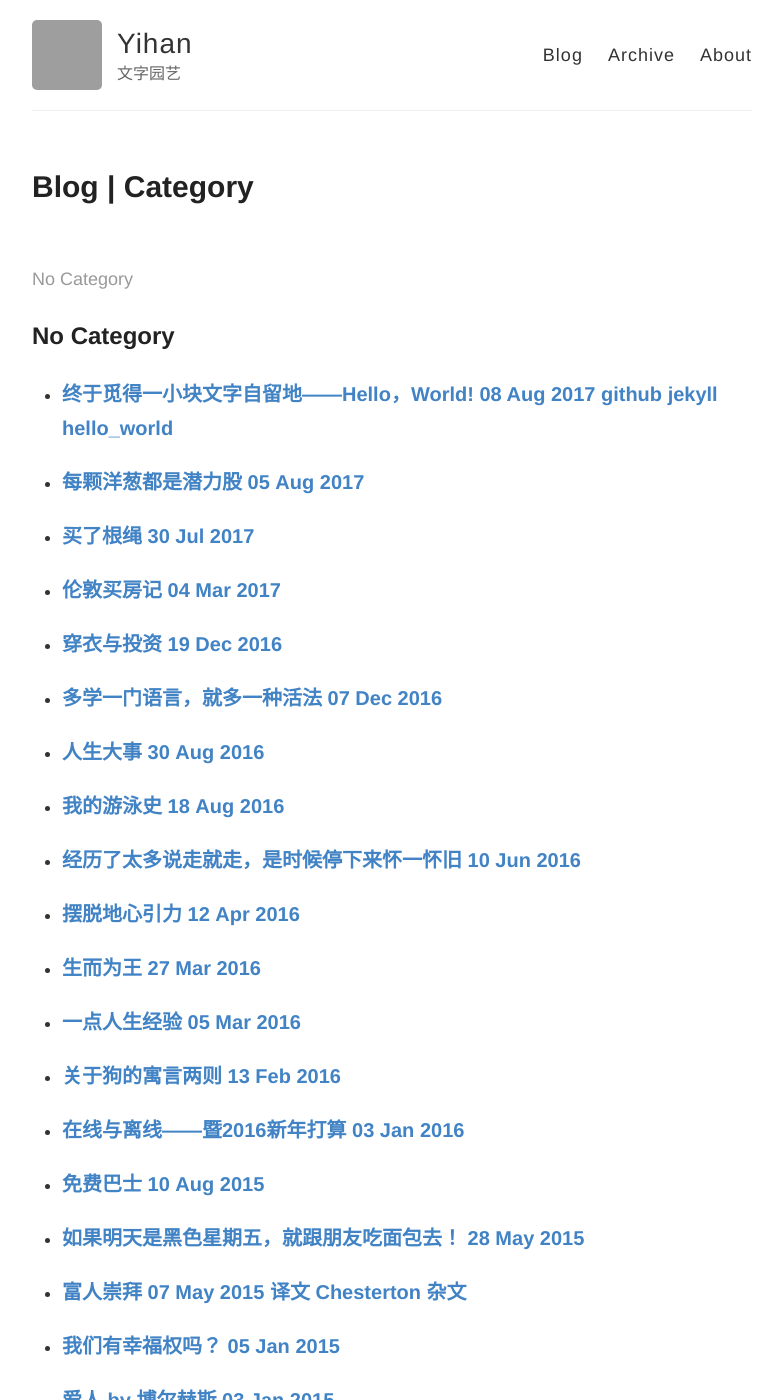
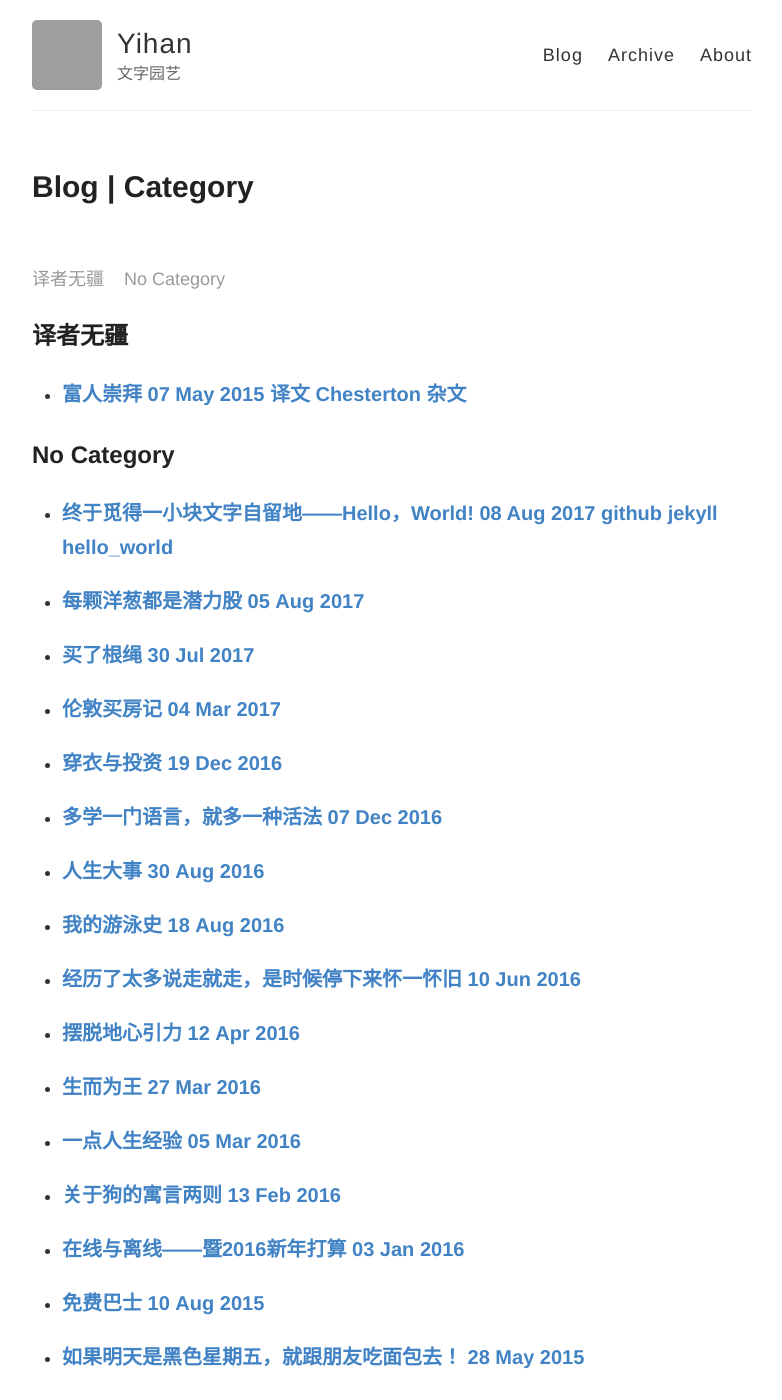
Before and after one commit to yihanxu/yihanxu.github.io, a Jekyll site: the page built from blog/category.html, in a window 1280 px wide and 1400 px high. Shown: the whole window, without its empty margins (248-1030 px from the left). Built offline with Jekyll 4.4.1, drawn with Linux system fonts in a browser that asks for light colours; grey boxes are pictures that could not be loaded.

Commit message:
Update 2015-5-7-富人崇拜.md

```diff
--- a/_posts/2015-5-7-富人崇拜.md
+++ b/_posts/2015-5-7-富人崇拜.md
@@ -3,6 +3,7 @@ layout: post
 comments: true
 title: "富人崇拜"
 tags: 译文 Chesterton 杂文
+category: 译者无疆
 ---
 
 ![我有钱，我任性！](http://upload-images.jianshu.io/upload_images/19585-d6924f5a2785dc6d.jpg)
```
